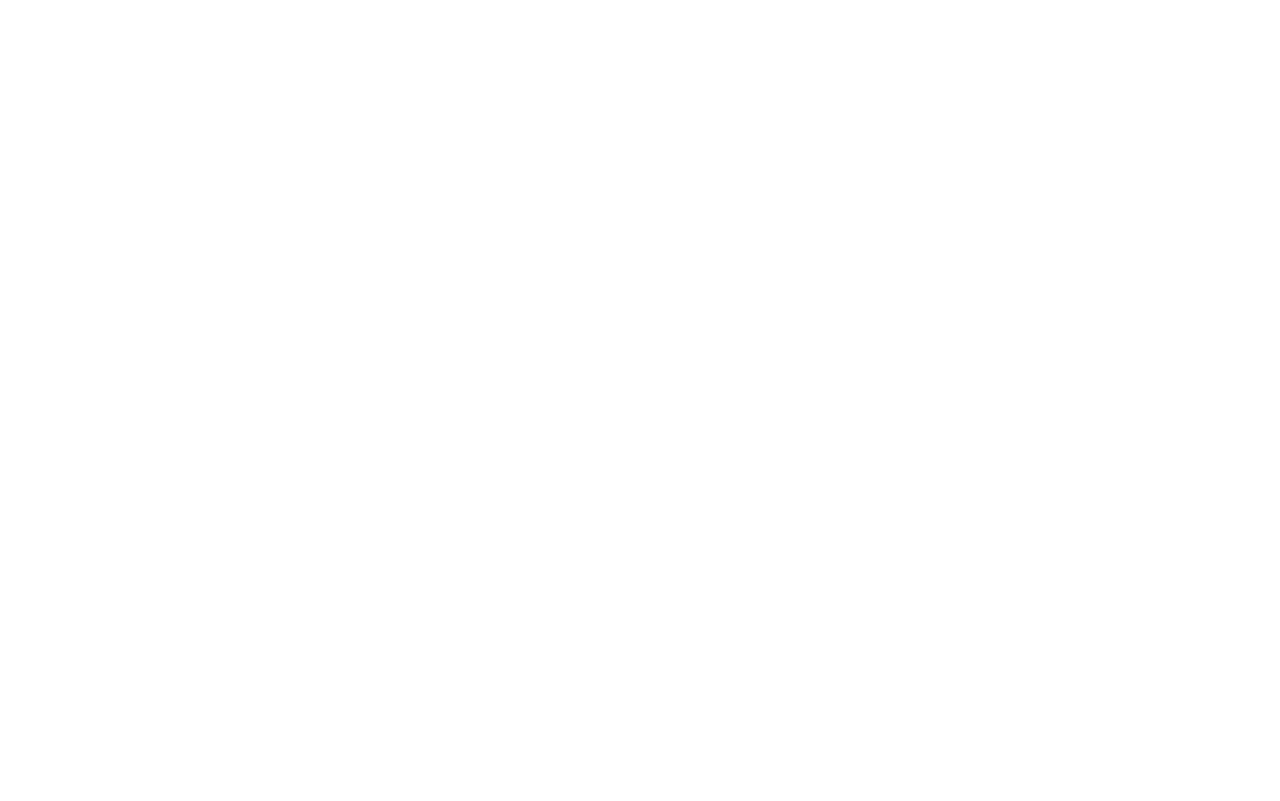
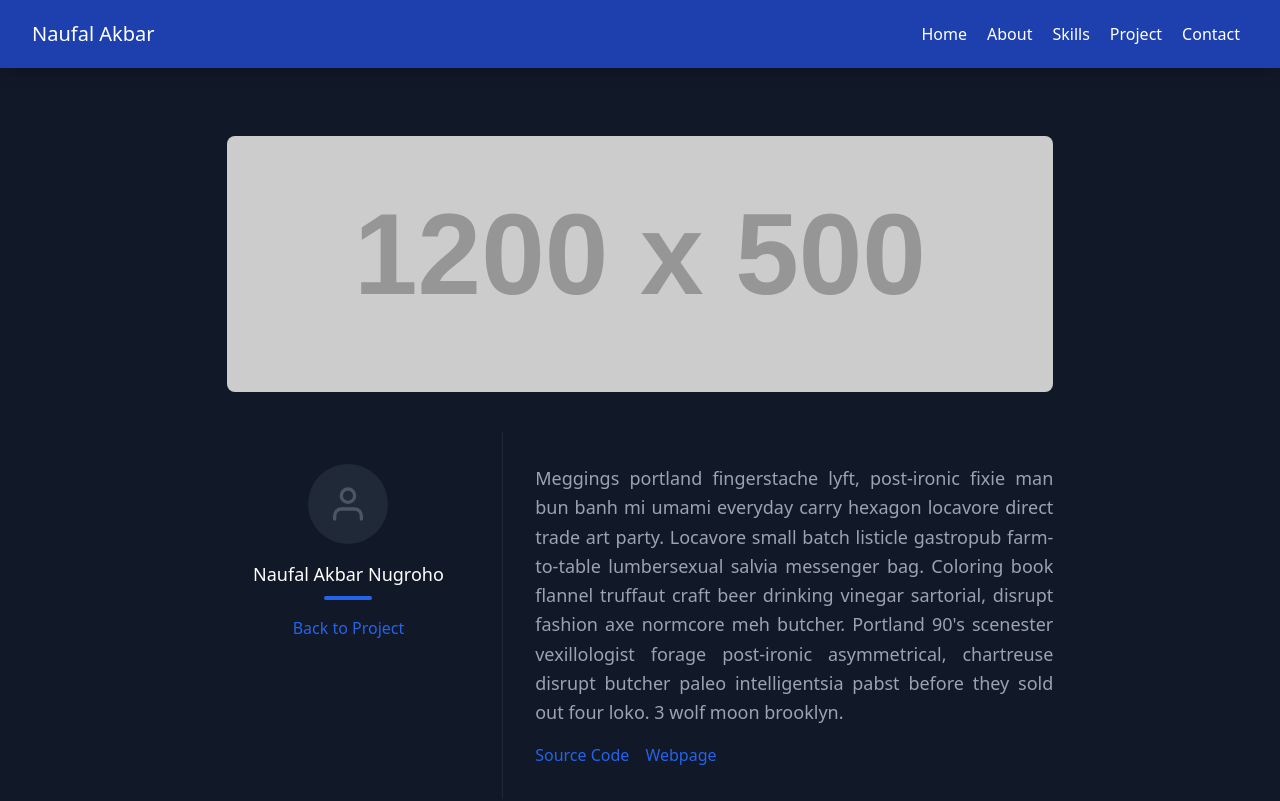
Before and after one commit to nuflakbrr/react-portfolio, a React (Create React App) app: page /project/pilketos-smktelkom in a window 1280 px wide. Shown: the top 801 px of the page. Built offline with nearby package versions, Linux system fonts and the light colour scheme.

Commit message:
fix path url

```diff
--- a/src/App.js
+++ b/src/App.js
@@ -6,11 +6,11 @@ import Skills from "./pages/skills/Skills";
 import Contact from "./pages/contact/Contact";
 import Project from "./pages/project/Project";
 import MusicPlayer from "./pages/project/project-details/MusicPlayer";
-import TodoList from "./pages/project/project-details/TodoList";
 import FaceRecognition from "./pages/project/project-details/FaceRecognition";
 import Card from "./pages/project/project-details/Card";
 import ZoomClone from "./pages/project/project-details/ZoomClone";
 import RCRPLanding from "./pages/project/project-details/RCRPLanding";
+import Pilketos from "./pages/project/project-details/Pilketos";
 
 function App() {
   return (
@@ -22,11 +22,11 @@ function App() {
         <Route path="/project" exact component={Project} />
         <Route path="/contact" exact component={Contact} />
         <Route path="/project/music-player" exact component={MusicPlayer} />
-        <Route path="/project/todo-list" exact component={TodoList} />
         <Route path="/project/face-recognition" exact component={FaceRecognition} />
         <Route path="/project/3d-card-animation" exact component={Card} />
         <Route path="/project/zoom-clone" exact component={ZoomClone} />
         <Route path="/project/rcrp-landing-page" exact component={RCRPLanding} />
+        <Route path="/project/pilketos-smktelkom" exact component={Pilketos} />
       </Switch>
     </Router>
   );
--- a/src/pages/project/project-details/Card.js
+++ b/src/pages/project/project-details/Card.js
@@ -25,7 +25,7 @@ function Card() {
                   <div class="flex flex-col items-center text-center justify-center">
                     <h2 class="font-medium title-font mt-4 text-white text-lg">Naufal Akbar Nugroho</h2>
                     <div class="w-12 h-1 bg-blue-600 rounded mt-2 mb-4"></div>
-                    <Link to="/Project" class="text-base text-blue-600 hover:text-blue-400">
+                    <Link to="/project" class="text-base text-blue-600 hover:text-blue-400">
                       Back to Project
                     </Link>
                   </div>
@@ -52,7 +52,7 @@ function Card() {
   };
   return (
     <>
-      <Seo title={"Music Player | Naufal Akbar Nugroho"} />
+      <Seo title={"3D Card Animation | Naufal Akbar Nugroho"} />
       <Navbars />
       <RenderCard />
       <Footer />
--- a/src/pages/project/project-details/FaceRecognition.js
+++ b/src/pages/project/project-details/FaceRecognition.js
@@ -25,7 +25,7 @@ function FaceRecognition() {
                   <div class="flex flex-col items-center text-center justify-center">
                     <h2 class="font-medium title-font mt-4 text-white text-lg">Naufal Akbar Nugroho</h2>
                     <div class="w-12 h-1 bg-blue-600 rounded mt-2 mb-4"></div>
-                    <Link to="/Project" class="text-base text-blue-600 hover:text-blue-400">
+                    <Link to="/project" class="text-base text-blue-600 hover:text-blue-400">
                       Back to Project
                     </Link>
                   </div>
@@ -52,7 +52,7 @@ function FaceRecognition() {
   };
   return (
     <>
-      <Seo title={"Music Player | Naufal Akbar Nugroho"} />
+      <Seo title={"Face Recognition | Naufal Akbar Nugroho"} />
       <Navbars />
       <RenderFace />
       <Footer />
--- a/src/pages/project/project-details/MusicPlayer.js
+++ b/src/pages/project/project-details/MusicPlayer.js
@@ -25,7 +25,7 @@ function MusicPlayer() {
                   <div class="flex flex-col items-center text-center justify-center">
                     <h2 class="font-medium title-font mt-4 text-white text-lg">Naufal Akbar Nugroho</h2>
                     <div class="w-12 h-1 bg-blue-600 rounded mt-2 mb-4"></div>
-                    <Link to="/Project" class="text-base text-blue-600 hover:text-blue-400">
+                    <Link to="/project" class="text-base text-blue-600 hover:text-blue-400">
                       Back to Project
                     </Link>
                   </div>
--- a/src/pages/project/project-details/TodoList.js
+++ b/src/pages/project/project-details/Pilketos.js
@@ -4,8 +4,8 @@ import Footer from "../../../components/Footer";
 import Navbars from "../../../components/Navbars";
 import Seo from "../../../components/Seo";
 
-function TodoList() {
-  const RenderTodo = () => {
+function Pilketos() {
+  const RenderPil = () => {
     return (
       <React.Fragment>
         <section class="text-gray-400 bg-gray-900 body-font">
@@ -25,7 +25,7 @@ function TodoList() {
                   <div class="flex flex-col items-center text-center justify-center">
                     <h2 class="font-medium title-font mt-4 text-white text-lg">Naufal Akbar Nugroho</h2>
                     <div class="w-12 h-1 bg-blue-600 rounded mt-2 mb-4"></div>
-                    <Link to="/Project" class="text-base text-blue-600 hover:text-blue-400">
+                    <Link to="/project" class="text-base text-blue-600 hover:text-blue-400">
                       Back to Project
                     </Link>
                   </div>
@@ -52,12 +52,12 @@ function TodoList() {
   };
   return (
     <>
-      <Seo title={"Music Player | Naufal Akbar Nugroho"} />
+      <Seo title={"Pilketos SMK Telkom Malang | Naufal Akbar Nugroho"} />
       <Navbars />
-      <RenderTodo />
+      <RenderPil />
       <Footer />
     </>
   );
 }
 
-export default TodoList;
+export default Pilketos;
--- a/src/pages/project/project-details/RCRPLanding.js
+++ b/src/pages/project/project-details/RCRPLanding.js
@@ -25,7 +25,7 @@ function RCRPLanding() {
                   <div class="flex flex-col items-center text-center justify-center">
                     <h2 class="font-medium title-font mt-4 text-white text-lg">Naufal Akbar Nugroho</h2>
                     <div class="w-12 h-1 bg-blue-600 rounded mt-2 mb-4"></div>
-                    <Link to="/Project" class="text-base text-blue-600 hover:text-blue-400">
+                    <Link to="/project" class="text-base text-blue-600 hover:text-blue-400">
                       Back to Project
                     </Link>
                   </div>
@@ -52,7 +52,7 @@ function RCRPLanding() {
   };
   return (
     <>
-      <Seo title={"Music Player | Naufal Akbar Nugroho"} />
+      <Seo title={"RCRP Landing Page | Naufal Akbar Nugroho"} />
       <Navbars />
       <RenderRCRP />
       <Footer />
--- a/src/pages/project/project-details/ZoomClone.js
+++ b/src/pages/project/project-details/ZoomClone.js
@@ -25,7 +25,7 @@ function ZoomClone() {
                   <div class="flex flex-col items-center text-center justify-center">
                     <h2 class="font-medium title-font mt-4 text-white text-lg">Naufal Akbar Nugroho</h2>
                     <div class="w-12 h-1 bg-blue-600 rounded mt-2 mb-4"></div>
-                    <Link to="/Project" class="text-base text-blue-600 hover:text-blue-400">
+                    <Link to="/project" class="text-base text-blue-600 hover:text-blue-400">
                       Back to Project
                     </Link>
                   </div>
@@ -52,7 +52,7 @@ function ZoomClone() {
   };
   return (
     <>
-      <Seo title={"Music Player | Naufal Akbar Nugroho"} />
+      <Seo title={"Zoom Clone | Naufal Akbar Nugroho"} />
       <Navbars />
       <RenderZoom />
       <Footer />
```
Also changed, not shown: src/pages/project/Project.js (+21 -21 lines).
